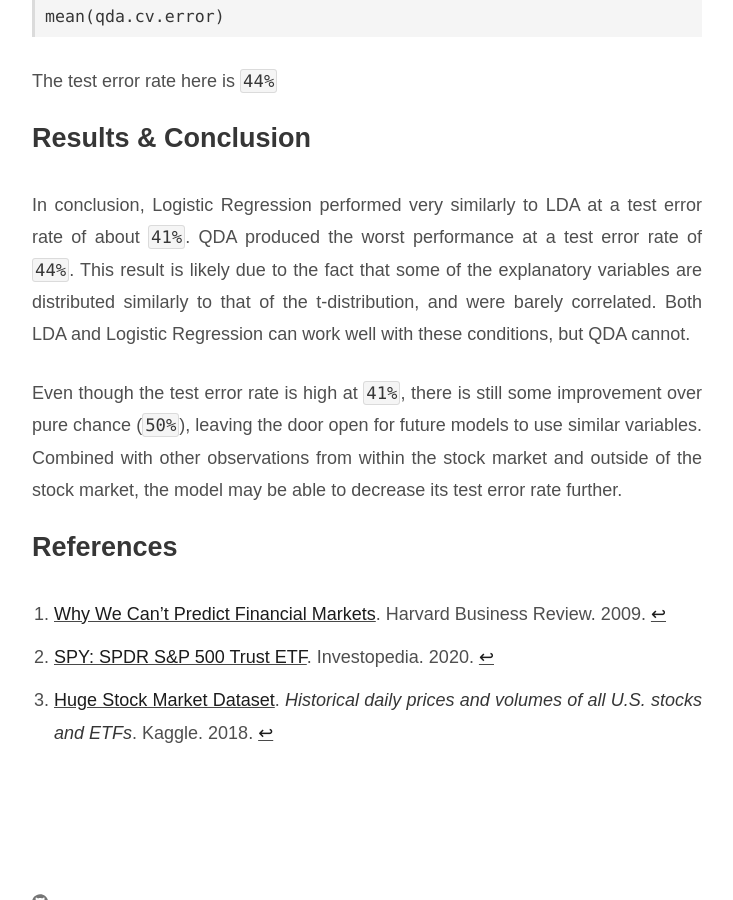
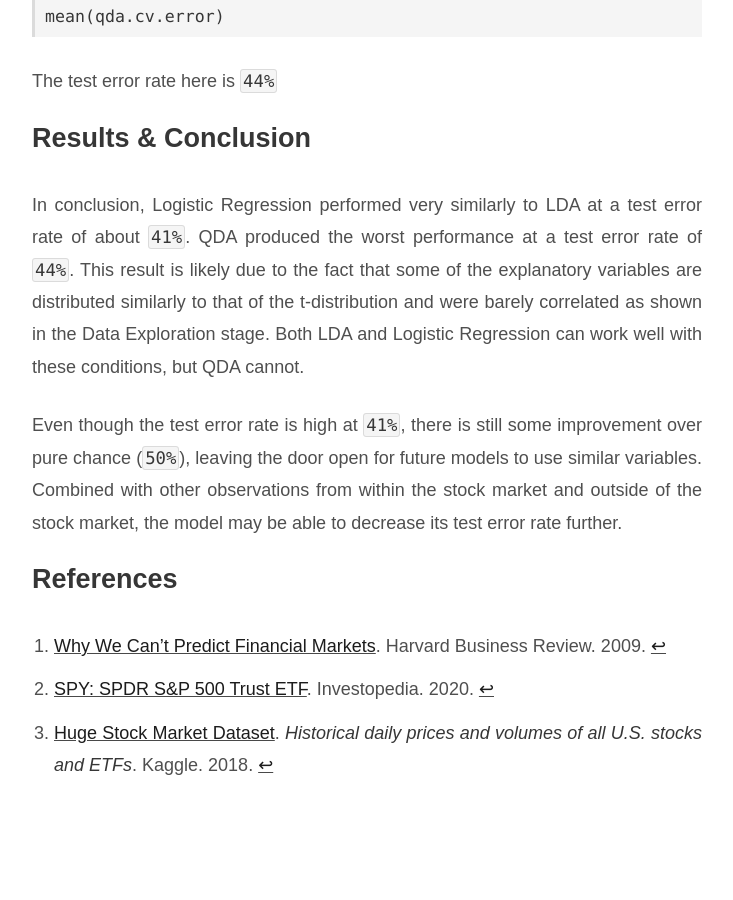
Before and after one commit to nominpurevj/nominpurevj.github.io, a Jekyll site: the page built from _posts/2021-02-25-stock-market-proj.md, in a window 1280 px wide and 900 px high, scrolled down 8778 px. Shown: the whole window, without its empty margins (273-1006 px from the left). Built offline with Jekyll 4.4.1, drawn with Linux system fonts in a browser that asks for light colours.

Commit message:
edited details

```diff
--- a/_posts/2021-02-25-stock-market-proj.md
+++ b/_posts/2021-02-25-stock-market-proj.md
@@ -200,7 +200,7 @@ mean(qda.cv.error)
 The test error rate here is `44%`
 
 # Results & Conclusion
-In conclusion, Logistic Regression performed very similarly to LDA at a test error rate of about `41%`.  QDA produced the worst performance at a test error rate of `44%`. This result is likely due to the fact that some of the explanatory variables are distributed similarly to that of the t-distribution, and were barely correlated. Both LDA and Logistic Regression can work well with these conditions, but QDA cannot.
+In conclusion, Logistic Regression performed very similarly to LDA at a test error rate of about `41%`.  QDA produced the worst performance at a test error rate of `44%`. This result is likely due to the fact that some of the explanatory variables are distributed similarly to that of the t-distribution and were barely correlated as shown in the Data Exploration stage. Both LDA and Logistic Regression can work well with these conditions, but QDA cannot.
 
 Even though the test error rate is high at `41%`, there is still some improvement over pure chance (`50%`), leaving the door open for future models to use similar variables. Combined with other observations from within the stock market and outside of the stock market, the model may be able to decrease its test error rate further.
 
```
